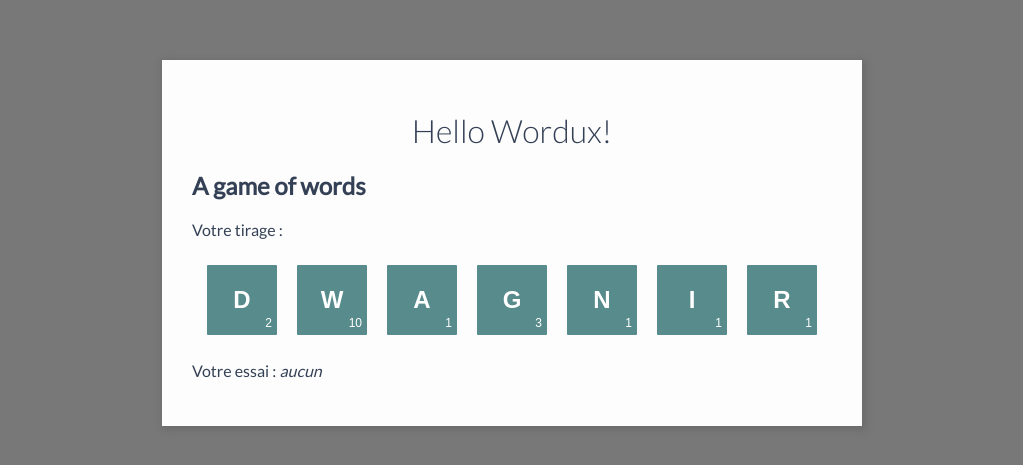
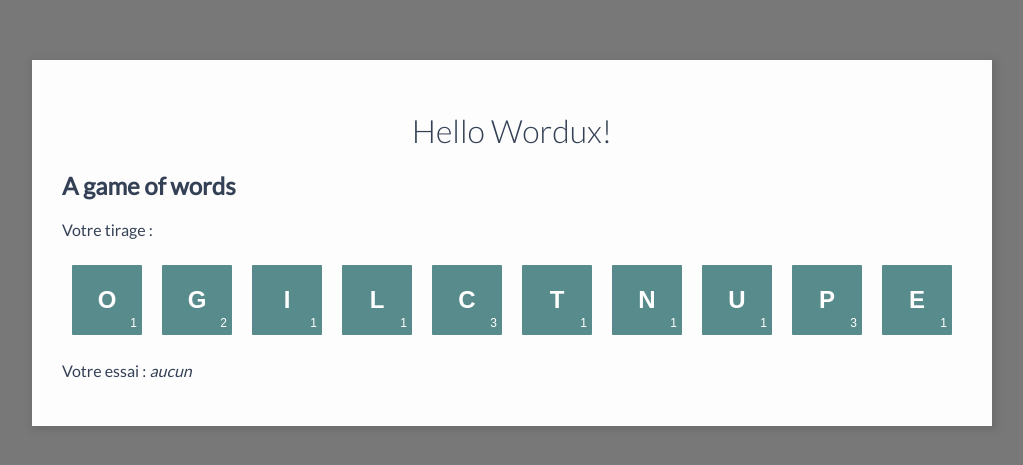
Before and after one commit to ManuKpL/wordux, a React app: page / in a window 1280 px wide. Shown: the part 157-622 px from the top of the page, without its empty margins (128-1151 px from the left). Built offline with nearby package versions, Linux system fonts and the light colour scheme.

Commit message:
[FRONT] letters : implemented list init from scrabble repatiotion + draw logic

```diff
--- a/package.json
+++ b/package.json
@@ -42,6 +42,7 @@
     "webpack-dev-server": "^3.1.5"
   },
   "dependencies": {
+    "lodash": "^4.17.10",
     "prop-types": "^15.6.2",
     "react": "^16.4.2",
     "react-dom": "^16.4.2"
--- a/src/app.jsx
+++ b/src/app.jsx
@@ -1,60 +1,52 @@
 import React from 'react';
 import ReactDOM from 'react-dom';
+
+import { sample, shuffle } from 'lodash';
+
+import lettersModels from './providers/letters/letters';
 
 import Game from './pages/Game';
 
 class WorduxLayout extends React.Component {
   constructor(props) {
     super(props);
+
+    this.DRAW_LENGTH = 10;
+    this.INITIAL_LIST = lettersModels;
+    this.dynamicList = shuffle([...this.INITIAL_LIST]);
+
     this.state = {
-      draw: [
-        {
-          uid: 0,
-          value: 'D',
-          points: 2,
-          modifiers: [],
-        },
-        {
-          uid: 1,
-          value: 'W',
-          points: 10,
-          modifiers: [],
-        },
-        {
-          uid: 2,
-          value: 'A',
-          points: 1,
-          modifiers: [],
-        },
-        {
-          uid: 3,
-          value: 'G',
-          points: 3,
-          modifiers: [],
-        },
-        {
-          uid: 4,
-          value: 'N',
-          points: 1,
-          modifiers: [],
-        },
-        {
-          uid: 5,
-          value: 'I',
-          points: 1,
-          modifiers: [],
-        },
-        {
-          uid: 6,
-          value: 'R',
-          points: 1,
-          modifiers: [],
-        },
-      ],
+      draw: [],
+      remainingCount: this.dynamicList.length,
     };
   }
 
+  howManyLettersToDraw() {
+    const { draw, remainingCount } = this.state;
+    if (remainingCount === 0) {
+      return 0;
+    }
+
+    const missingLetters = this.DRAW_LENGTH - draw.length;
+    return Math.min(missingLetters, remainingCount);
+  }
+
+  drawLetter() {
+    const randomLetter = sample(this.dynamicList);
+    this.dynamicList = this.dynamicList.filter(({ uid }) => uid !== randomLetter.uid);
+    setTimeout(() => {
+      this.setState(({ draw }) => ({
+        draw: [...draw, randomLetter],
+        remainingCount: this.dynamicList.length,
+      }));
+    }, 300);
+  }
+
   render() {
+    const lettersToDraw = this.howManyLettersToDraw();
+    if (lettersToDraw > 0) {
+      this.drawLetter();
+    }
     const { draw } = this.state;
     return (
       <div>
--- /dev/null
+++ b/src/providers/letters/letters.js
@@ -0,0 +1,28 @@
+import letters from './letters.json';
+
+let lettersModels;
+
+export default (() => {
+  if (lettersModels) {
+    return lettersModels;
+  }
+
+  const buildLetterInstance = ({ points, value, index }) => ({
+    uid: value + index, value, points, modifiers: [],
+  });
+
+  const mapLettersDefinitions = ([points, arrays]) => (
+    arrays
+      .map(([value, total], index) => (
+        Array(total).fill(buildLetterInstance({ points, value, index }))
+      ))
+      .reduce((all, el) => [...all, ...el], [])
+  );
+
+  lettersModels = Object
+    .entries(letters)
+    .map(mapLettersDefinitions)
+    .reduce((all, el) => [...all, ...el], []);
+
+  return lettersModels;
+})();
--- /dev/null
+++ b/src/providers/letters/letters.json
@@ -0,0 +1,8 @@
+{
+  "1": [["E", 15], ["A", 9], ["I", 8], ["N", 6], ["O", 6], ["R", 6], ["S", 6], ["T", 6], ["U", 6], ["L", 5]],
+  "2": [["D", 3], ["M", 3], ["G", 2]],
+  "3": [["B", 2], ["C", 2], ["P", 2]],
+  "4": [["F", 2], ["H", 2], ["V", 2]],
+  "8": [["J", 1], ["Q", 1]],
+  "10": [["K", 1], ["W", 1], ["X", 1], ["Y", 1], ["Z", 1]]
+}
```
Also changed, not shown: 1 other file (tests, documents, lock files or other folders).
